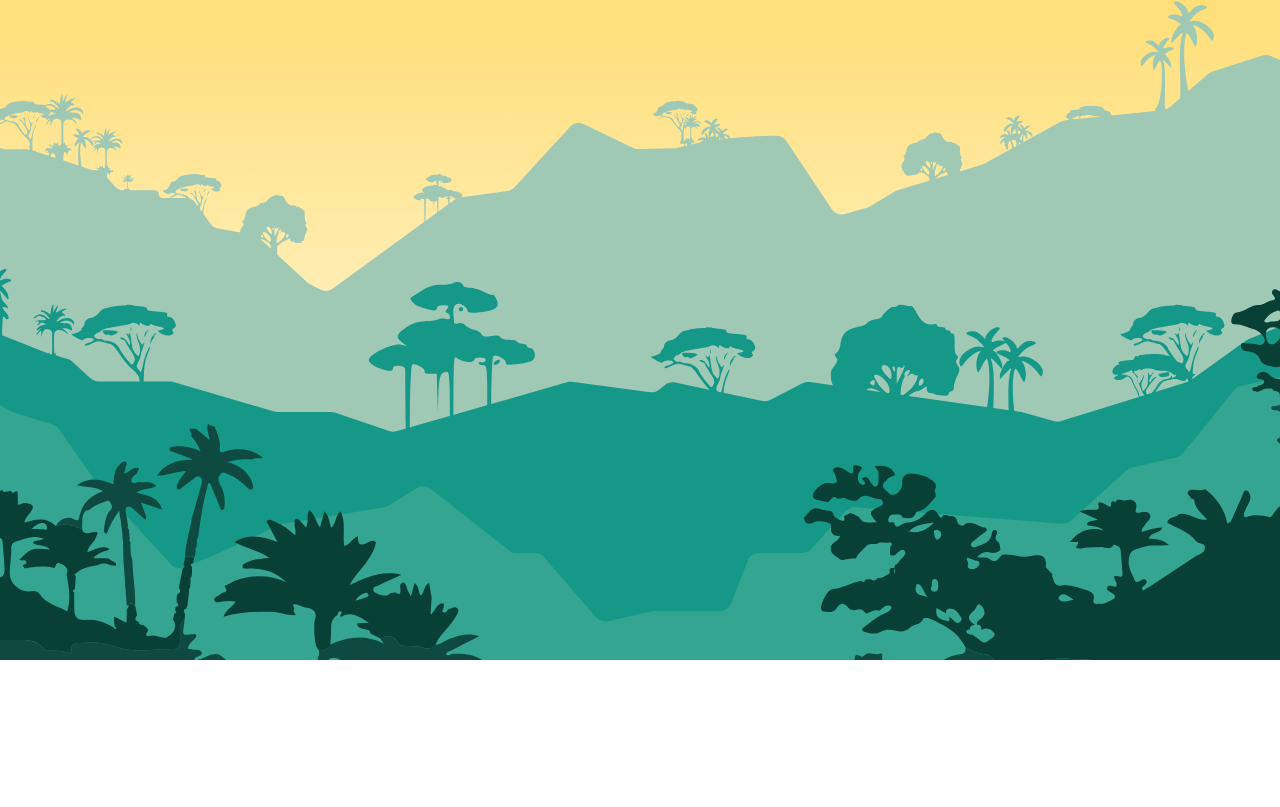
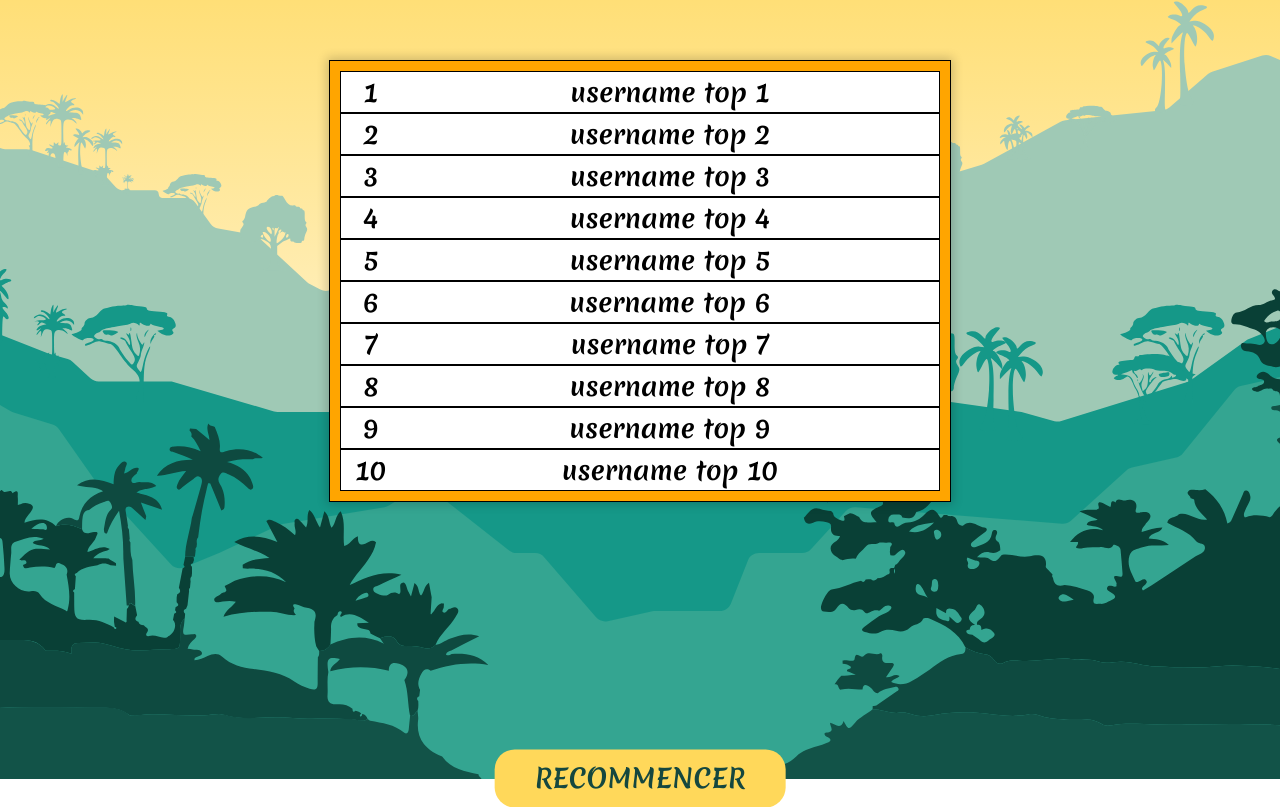
Before and after one commit to alfred-saker/Pixi-taupe-play, a website: page score.html in a window 1280 px wide. Shown: the part 140-947 px from the top of the page. Before the commit the page ends 800 px from the top, so only its background shows below. Drawn offline with Linux system fonts and the light colour scheme.

Commit message:
score page, styles page

```diff
--- a/score.html
+++ b/score.html
@@ -12,13 +12,65 @@
 	<body>
 		<div class="home">
 			<h1>top 10</h1>
+
 			<div class="score">
 				<img class="forest" src="images/forest.svg">
 			</div>
 
-			<div class="box">
+			<div class="score-table box">
 
+				<div class="row">
+					<div class="rank"><h2>1</h2></div>
+					<div class="user"><h2>username top 1</h2></div>
+				</div>
+
+				<div class="row">
+					<div class="rank"><h2>2</h2></div>
+					<div class="user"><h2>username top 2</h2></div>
+				</div>
+
+				<div class="row">
+					<div class="rank"><h2>3</h2></div>
+					<div class="user"><h2>username top 3</h2></div>
+				</div>
+
+				<div class="row">
+					<div class="rank"><h2>4</h2></div>
+					<div class="user"><h2>username top 4</h2></div>
+				</div>
+
+				<div class="row">
+					<div class="rank"><h2>5</h2></div>
+					<div class="user"><h2>username top 5</h2></div>
+				</div>
+
+				<div class="row">
+					<div class="rank"><h2>6</h2></div>
+					<div class="user"><h2>username top 6</h2></div>
+				</div>
+
+				<div class="row">
+					<div class="rank"><h2>7</h2></div>
+					<div class="user"><h2>username top 7</h2></div>
+				</div>
+
+				<div class="row">
+					<div class="rank"><h2>8</h2></div>
+					<div class="user"><h2>username top 8</h2></div>
+				</div>
+
+				<div class="row">
+					<div class="rank"><h2>9</h2></div>
+					<div class="user"><h2>username top 9</h2></div>
+				</div>
+
+				<div class="row">
+					<div class="rank"><h2>10</h2></div>
+					<div class="user"><h2>username top 10</h2></div>
+				</div>
 			</div>
+
+			<a class="restart" href="rules.html">recommencer</a>
 		</div>
 
 
--- a/style-homepage.css
+++ b/style-homepage.css
@@ -1,3 +1,5 @@
+/* General styles */
+
 * {
 	margin: auto;
 	padding: 0;
@@ -5,29 +7,7 @@
 
 .home {
 	position: relative;
-}
-
-.skyline {
-	background: linear-gradient(to bottom, #63AD9C, #FFF);
 	height: 100vh;
-	overflow: hidden;
-	position: relative;
-}
-
-.score {
-	background: linear-gradient(to bottom, #FFD85A, #FFF);
-	height: 100vh;
-	overflow: hidden;
-	position: relative;
-}
-
-.forest {
-	max-width: 100%;
-	height: 100vh;
-	object-fit: cover;
-	position: absolute;
-	bottom: 0;
-	transform: translateY(15%);
 }
 
 h1 {
@@ -40,6 +20,36 @@ h1 {
 	left: 50%;
 	transform: translateX(-50%);
 	z-index: 1;
+}
+
+p {
+	font-family: "Merienda";
+	font-size: 30px;
+}
+
+h2 {
+	font-family: "Merienda";
+	font-size: 26px;
+	font-weight: 700;
+}
+
+
+/* Homepage specific styles */
+
+.skyline {
+	background: linear-gradient(to bottom, #63AD9C, #FFF);
+	height: 100vh;
+	overflow: hidden;
+	position: relative;
+}
+
+.forest {
+	max-width: 100%;
+	height: 100vh;
+	object-fit: cover;
+	position: fixed;
+	bottom: 0;
+	transform: translateY(15%);
 }
 
 .start {
@@ -71,9 +81,208 @@ h1 {
 	display: block;
 }
 
-.mole {
+.pikachu {
 	position: absolute;
 	top: 25%;
 	left: 50%;
 	transform: translate(-50%, -50%);
 }
+
+/* Rules page specific styles */
+
+.body-rules {
+	background-color: #9FC9B5;
+	height: 100vh;
+}
+
+.box {
+	margin-top: auto;
+	padding-top: 20px;
+	width: 750px;
+	height: 450px;
+	background-color: #FFF;
+	border: 1px solid #000;
+	box-shadow: 0 0 10px 2px rgba(0, 0, 0, 0.2);
+	margin: 0 auto;
+	z-index: 0;
+	position: absolute;
+	top: 25%;
+	left: 50%;
+	transform: translateX(-50%);
+	display: flex;
+	flex-wrap: wrap;
+	justify-content: center;
+	align-items: center;
+}
+
+.play {
+	position: absolute;
+	bottom: -35%;
+	left: 50%;
+	transform: translateX(-50%);
+	width: 100%;
+	text-align: center;
+	padding: 20px 0px;
+}
+
+.play p {
+	font-weight: 700;
+	font-size: 40px;
+	margin-top: 20px;
+}
+
+.type {
+	margin: 20px;
+	display: flex;
+	align-items: center;
+	flex-direction: column;
+}
+
+.type p {
+	text-shadow: 2px 2px 4px #999;
+}
+
+.mole-box {
+	display: flex;
+	justify-content: center;
+	align-items: center;
+	background-color: #9FC9B5;
+	width: 190px;
+	height: 140px;
+	box-shadow: 0 0 10px 2px rgba(0, 0, 0, 0.2);
+	z-index: 2;
+	margin-bottom: 10px;
+}
+
+.mole {
+	max-width: 70%;
+	max-height: 70%;
+}
+
+.effect {
+	position: absolute;
+	width: 15%;
+	left: 53%;
+	top: 45%;
+}
+
+.play-button {
+	background: none;
+	border: none;
+	cursor: pointer;
+	font-size: 50px;
+	color: #000;
+	padding: 0;
+	text-shadow: 2px 2px 2px rgba(0, 0, 0, 0.5);
+}
+
+.fa-fade {
+  animation: fade-in 2s;
+}
+
+@keyframes fade-in {
+  0% {
+    opacity: 0;
+  }
+  100% {
+    opacity: 1;
+  }
+}
+
+
+/* Popup username */
+
+#popup-container {
+	display: none;
+	position: fixed;
+	top: 50%;
+	left: 50%;
+	transform: translate(-50%, -90%);
+	width: 100%;
+	height: 100%;
+	z-index: 100;
+}
+
+#popup-content {
+	background-color: #FFF;
+	padding: 40px;
+	width: 300px;
+	border-radius: 10px;
+	position: absolute;
+	top: -50%;
+	left: 50%;
+	transform: translate(-50%, -50%);
+	display: block;
+	box-shadow: 0 0 2000px 2000px rgba(0, 0, 3, 0.5);
+}
+
+.go {
+	font-family: "Merienda";
+	font-size: 26px;
+	font-weight: 700;
+	text-decoration: none;
+	color: #000;
+}
+
+.username-input {
+	padding: 10px;
+	border-radius: 5px;
+	border: none;
+	box-shadow:  0px 0px 50px rgba(159, 201, 181, 1.5);
+	font-family: "Merienda";
+	font-size: 20px;
+	text-align: center;
+}
+
+
+/* Score page specific styles */
+
+.score {
+	background: linear-gradient(to bottom, #FFD85A, #FFF);
+	height: 100vh;
+	overflow: hidden;
+	position: relative;
+}
+
+.score-table {
+	width: 600px;
+	height: auto;
+	background-color: orange;
+	padding: 10px;
+}
+
+.row {
+	display: flex;
+	width: 100%;
+	height: 40px;
+	background-color: #FFF;
+	text-align: center;
+	align-items: center;
+	border: 1px solid #000;
+}
+
+.rank {
+	width: 10%;
+}
+
+.user {
+	width: 90%;
+}
+
+.restart {
+	padding: 16px 40px;
+	background-color: #FFD85A;
+	border-radius: 20px;
+	font-family: "Merienda";
+	color: #15473F;
+	font-size: 26px;
+	font-weight: 700;
+	text-decoration: none;
+	text-transform: uppercase;
+	position: absolute;
+	bottom: -20%;
+	left: 50%;
+	transform: translate(-50%, 30%);
+	z-index: 2;
+	margin-bottom: 30px;
+}
--- a/style-rules.css
+++ /dev/null
@@ -1,177 +0,0 @@
-* {
-	margin: auto;
-	padding: 0;
-}
-
-body {
-	background-color: #9FC9B5;
-	height: 100vh;
-}
-
-
-h1 {
-	font-family: "Merienda";
-	font-size: 48px;
-	font-weight: 700;
-	text-transform: uppercase;
-	position: absolute;
-	top: 10%;
-	left: 50%;
-	transform: translateX(-50%);
-	z-index: 1;
-}
-
-p {
-	font-family: "Merienda";
-	font-size: 30px;
-}
-
-.home {
-	position: relative;
-	height: 100vh;
-}
-
-.box {
-	margin-top: auto;
-	padding-top: 20px;
-	width: 750px;
-	height: 450px;
-	background-color: #FFF;
-	border: 1px solid #000;
-	box-shadow: 0 0 10px 2px rgba(0, 0, 0, 0.2);
-	margin: 0 auto;
-	z-index: 0;
-	position: absolute;
-	top: 25%;
-	left: 50%;
-	transform: translateX(-50%);
-	display: flex;
-	flex-wrap: wrap;
-	justify-content: center;
-	align-items: center;
-}
-
-.play {
-	position: absolute;
-	bottom: -35%;
-	left: 50%;
-	transform: translateX(-50%);
-	width: 100%;
-	text-align: center;
-	padding: 20px 0px;
-}
-
-.play p {
-	font-weight: 700;
-	font-size: 40px;
-	margin-top: 20px;
-}
-
-.type {
-	margin: 20px;
-	display: flex;
-	align-items: center;
-	flex-direction: column;
-}
-
-.type p {
-	text-shadow: 2px 2px 4px #999;
-}
-
-.mole-box {
-	display: flex;
-	justify-content: center;
-	align-items: center;
-	background-color: #9FC9B5;
-	width: 190px;
-	height: 140px;
-	box-shadow: 0 0 10px 2px rgba(0, 0, 0, 0.2);
-	z-index: 2;
-	margin-bottom: 10px;
-}
-
-.mole {
-	max-width: 70%;
-	max-height: 70%;
-}
-
-.effect {
-	position: absolute;
-	width: 15%;
-	left: 53%;
-	top: 45%;
-}
-
-.play-button {
-	background: none;
-	border: none;
-	cursor: pointer;
-	font-size: 50px;
-	color: #000;
-	padding: 0;
-	text-shadow: 2px 2px 2px rgba(0, 0, 0, 0.5);
-}
-
-.fa-fade {
-  animation: fade-in 2s;
-}
-
-@keyframes fade-in {
-  0% {
-    opacity: 0;
-  }
-  100% {
-    opacity: 1;
-  }
-}
-
-/* Popup username */
-
-#popup-container {
-	display: none;
-	position: fixed;
-	top: 0;
-	left: 50%;
-	transform: translateX(-50%);
-	width: 100%;
-	height: 100%;
-	z-index: 100;
-}
-
-#popup-content {
-	background-color: #FFF;
-	padding: 40px;
-	width: 300px;
-	border-radius: 10px;
-	position: absolute;
-	top: -50%;
-	left: 50%;
-	transform: translate(-50%, -50%);
-	display: block;
-	box-shadow: 0 0 2000px 2000px rgba(0, 0, 3, 0.5);
-}
-
-
-h2 {
-	font-family: "Merienda";
-	font-size: 26px;
-	font-weight: 700;
-}
-
-#save {
-	font-family: "Merienda";
-	font-size: 26px;
-	font-weight: 700;
-	border: none;
-	background: transparent;
-}
-
-.username-input {
-	padding: 10px;
-	border-radius: 5px;
-	border: none;
-	box-shadow:  0px 0px 50px rgba(159, 201, 181, 1.5);
-	font-family: "Merienda";
-	font-size: 20px;
-	text-align: center;
-}
```
Also changed, not shown: index-homepage.html (+2 -2 lines), rules.html (+3 -3 lines), style-score.css (deleted).
